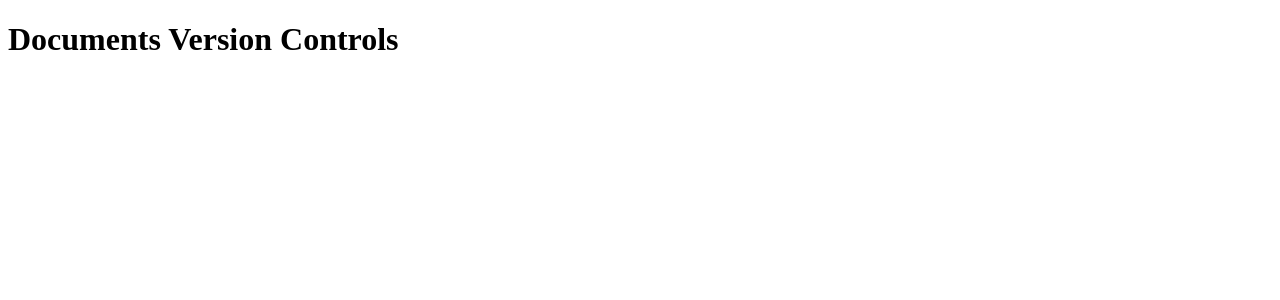
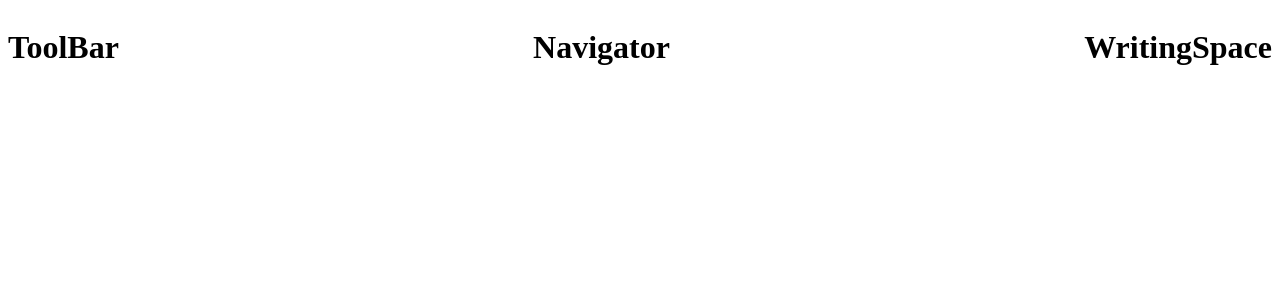
Before and after one commit to hadarsnorlax/docs-version-control, a React (Create React App) app: page / in a window 1280 px wide. Shown: the top 300 px of the page. Built offline with nearby package versions, Linux system fonts and the light colour scheme.

Commit message:
Add basic writing page with horizontally layout

```diff
--- a/package.json
+++ b/package.json
@@ -3,6 +3,9 @@
   "version": "0.1.0",
   "private": true,
   "dependencies": {
+    "@emotion/react": "^11.10.6",
+    "@emotion/styled": "^11.10.6",
+    "@mui/material": "^5.11.12",
     "@testing-library/jest-dom": "^5.16.5",
     "@testing-library/react": "^13.4.0",
     "@testing-library/user-event": "^13.5.0",
--- a/src/App.js
+++ b/src/App.js
@@ -1,9 +1,11 @@
 import React from 'react';
+
+import WritingPage from './pages/WritingPage';
 
 const App = () => {
   return (
     <div>
-      <h1> Documents Version Controls </h1>
+      <WritingPage />
     </div>
   );
 };
--- /dev/null
+++ b/src/components/ProjectNavigator.js
@@ -0,0 +1,11 @@
+import React from 'react';
+
+const ProjectNavigator = () => {
+  return (
+    <div>
+      <h1> Navigator </h1>
+    </div>
+  );
+};
+
+export default ProjectNavigator;
--- /dev/null
+++ b/src/components/ToolBar.js
@@ -0,0 +1,11 @@
+import React from 'react';
+
+const ToolBar = () => {
+  return (
+    <div>
+      <h1> ToolBar </h1>
+    </div>
+  );
+};
+
+export default ToolBar;
--- /dev/null
+++ b/src/components/WritingSpace.js
@@ -0,0 +1,11 @@
+import React from 'react';
+
+const WritingSpace = () => {
+  return (
+    <div>
+      <h1> WritingSpace </h1>
+    </div>
+  );
+};
+
+export default WritingSpace;
--- /dev/null
+++ b/src/pages/WritingPage.js
@@ -0,0 +1,23 @@
+import React from 'react';
+import { Stack } from '@mui/material';
+
+import ToolBar from '../components/ToolBar';
+import ProjectNavigator from '../components/ProjectNavigator';
+import WritingSpace from '../components/WritingSpace';
+
+const WritingPage = () => {
+  return (
+    <Stack
+      direction="row"
+      justifyContent="space-between"
+      alignItems="stretch"
+      spacing={2}
+    >
+      <ToolBar />
+      <ProjectNavigator />
+      <WritingSpace />
+    </Stack>
+  );
+};
+
+export default WritingPage;
```
Also changed, not shown: 1 other file (tests, documents, lock files or other folders).
